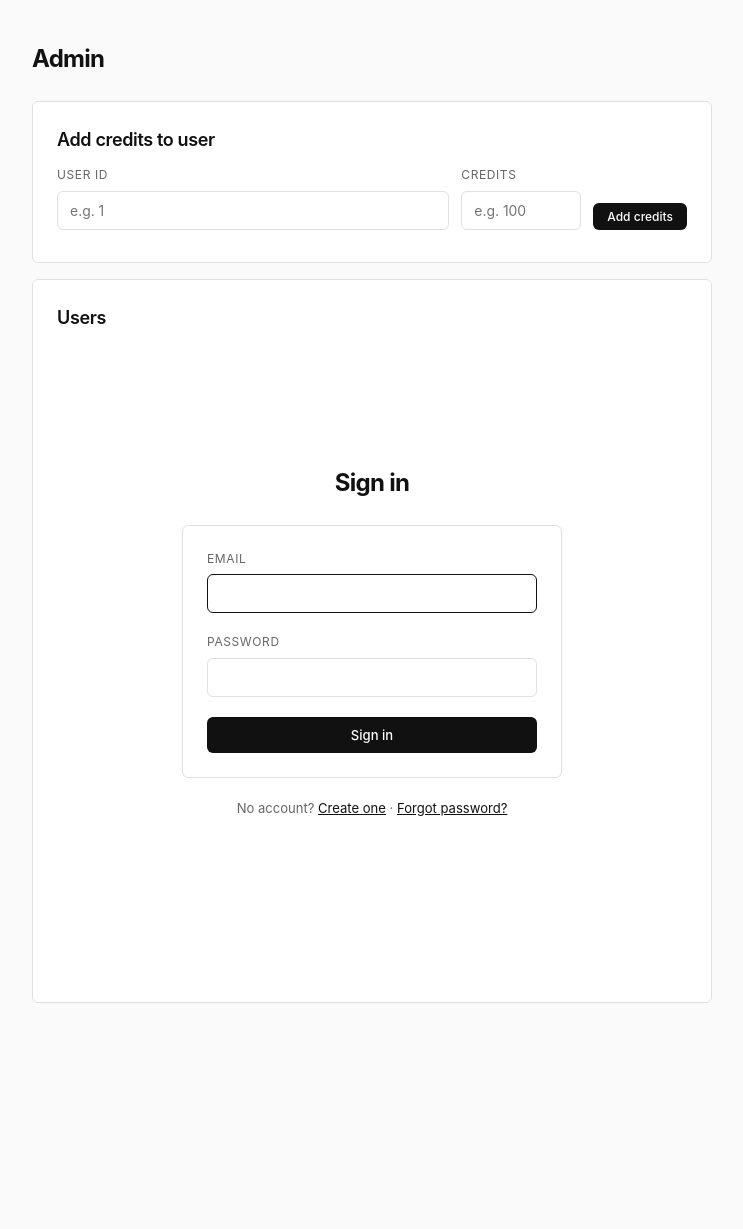
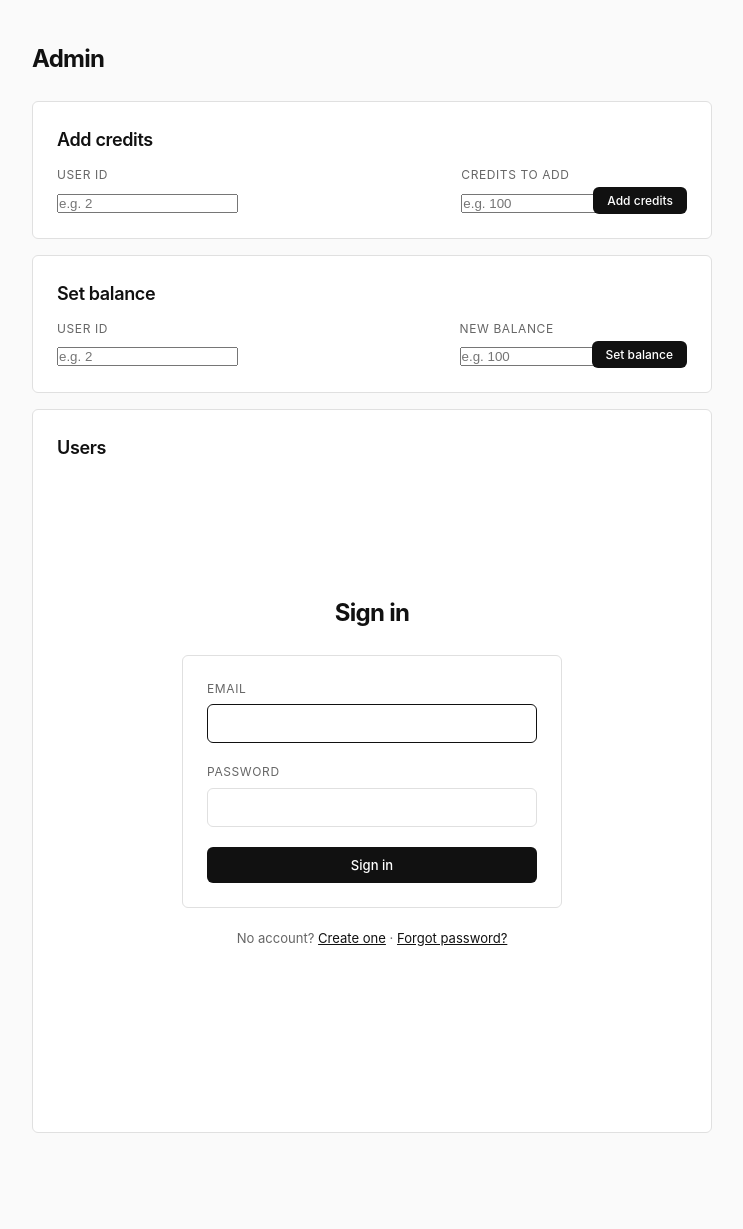
Before and after one commit to lauravimes/leadblitz-deploy, a FastAPI app: template app/templates/pages/admin.html in a window 1280 px wide. Shown: the whole page, without its empty margins (268-1011 px from the left). Before the commit the page ends 1003 px from the top, so only its background shows below. Run offline with FastAPI, Linux system fonts and the light colour scheme; the template is opened without the code that fills it, so the values that code supplies are empty.

Commit message:
Add admin set balance feature and fix admin page layout
- Add POST /api/admin/credits/set to set exact credit balance
- Separate Add credits and Set balance into distinct forms
- Show confirmation with old/new balance values
- Log balance changes as admin_set transaction type

Co-Authored-By: Claude Opus 4.6 <noreply@anthropic.com>

```diff
--- a/app/templates/pages/admin.html
+++ b/app/templates/pages/admin.html
@@ -7,22 +7,40 @@
 </div>
 
 <div class="card">
-  <h2>Add credits to user</h2>
+  <h2>Add credits</h2>
   <form hx-post="/api/admin/credits/add" hx-target="#admin-flash" hx-swap="innerHTML" style="margin-top:12px">
     <div style="display:flex;gap:12px;align-items:end;flex-wrap:wrap">
-      <div class="form-group" style="margin-bottom:0;flex:1;min-width:200px">
+      <div class="form-group" style="margin-bottom:0;flex:1;min-width:140px">
         <label>User ID</label>
-        <input type="text" name="user_id" required placeholder="e.g. 1">
+        <input type="number" name="user_id" required placeholder="e.g. 2">
       </div>
       <div class="form-group" style="margin-bottom:0;width:120px">
-        <label>Credits</label>
-        <input type="text" name="amount" required placeholder="e.g. 100">
+        <label>Credits to add</label>
+        <input type="number" name="amount" required placeholder="e.g. 100">
       </div>
       <button type="submit" class="btn btn-primary btn-sm">Add credits</button>
     </div>
   </form>
-  <div id="admin-flash" style="margin-top:8px"></div>
 </div>
+
+<div class="card">
+  <h2>Set balance</h2>
+  <form hx-post="/api/admin/credits/set" hx-target="#admin-flash" hx-swap="innerHTML" style="margin-top:12px">
+    <div style="display:flex;gap:12px;align-items:end;flex-wrap:wrap">
+      <div class="form-group" style="margin-bottom:0;flex:1;min-width:140px">
+        <label>User ID</label>
+        <input type="number" name="user_id" required placeholder="e.g. 2">
+      </div>
+      <div class="form-group" style="margin-bottom:0;width:120px">
+        <label>New balance</label>
+        <input type="number" name="balance" required placeholder="e.g. 100">
+      </div>
+      <button type="submit" class="btn btn-primary btn-sm">Set balance</button>
+    </div>
+  </form>
+</div>
+
+<div id="admin-flash" style="margin-bottom:16px"></div>
 
 <div class="card">
   <h2>Users</h2>
```
Also changed, not shown: app/routers/admin.py (+42 -3 lines).
